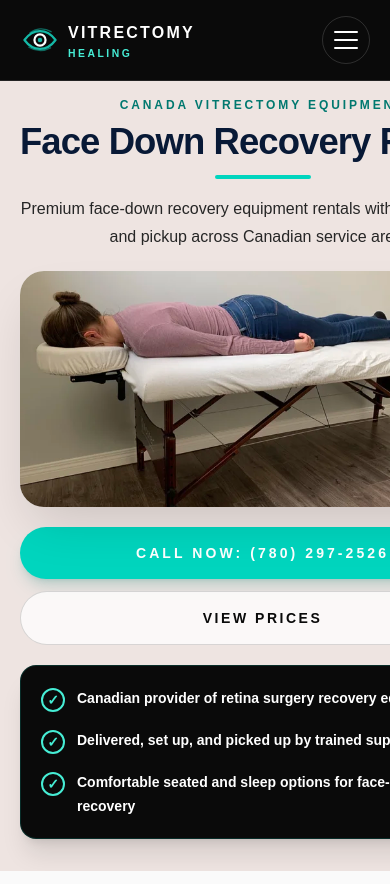
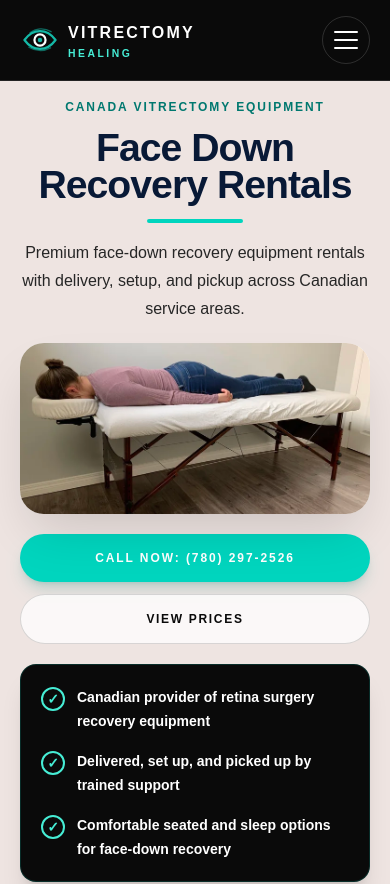
Before and after one commit to vitrectomyrentals/vitrectomy-healing, a Next.js app: page / in a window 390 px wide. Shown: the top 884 px of the page. Built offline with nearby package versions, Linux system fonts and the light colour scheme.

Commit message:
Fix mobile hero overflow

```diff
--- a/app/globals.css
+++ b/app/globals.css
@@ -13,6 +13,11 @@ body {
   margin: 0;
   font-family: Arial, Helvetica, sans-serif;
   background: #ffffff;
+  overflow-x: clip;
+}
+
+html {
+  overflow-x: clip;
 }
 
 summary::-webkit-details-marker {
--- a/app/page.tsx
+++ b/app/page.tsx
@@ -65,10 +65,10 @@ export default function Home() {
       <section className="overflow-hidden bg-[#eee4e1]">
         <div className="mx-auto grid max-w-7xl gap-5 px-5 pb-8 pt-4 sm:px-8 sm:pb-12 sm:pt-6 lg:hidden">
           <div className="mx-auto max-w-xl text-center">
-            <p className="mb-3 text-xs font-black uppercase tracking-[0.24em] text-teal-700">
+            <p className="mb-3 text-xs font-black uppercase leading-5 tracking-[0.16em] text-teal-700 sm:tracking-[0.24em]">
               Canada Vitrectomy Equipment
             </p>
-            <h1 className="whitespace-nowrap text-[2.28rem] font-black leading-[0.92] tracking-tight text-[#081936] min-[420px]:text-[2.45rem] sm:text-5xl">
+            <h1 className="text-balance text-[2.45rem] font-black leading-[0.95] tracking-tight text-[#081936] min-[420px]:text-[2.8rem] sm:text-5xl">
               Face Down Recovery Rentals
             </h1>
             <div className="mx-auto mt-4 h-1 w-24 rounded-full bg-teal-400" />
@@ -92,13 +92,13 @@ export default function Home() {
             <div className="mt-5 flex flex-col gap-3">
               <a
                 href={`tel:${phoneNumber}`}
-                className="rounded-full bg-teal-400 px-6 py-4 text-center text-sm font-black uppercase tracking-[0.22em] text-white shadow-lg shadow-teal-700/20 transition hover:bg-teal-500"
+                className="mx-auto w-full max-w-md rounded-full bg-teal-400 px-5 py-4 text-center text-xs font-black uppercase tracking-[0.16em] text-white shadow-lg shadow-teal-700/20 transition hover:bg-teal-500 sm:text-sm sm:tracking-[0.22em]"
               >
                 Call Now: {displayPhoneNumber}
               </a>
               <Link
                 href="/prices"
-                className="rounded-full border border-neutral-950/15 bg-white/75 px-6 py-4 text-center text-sm font-black uppercase tracking-[0.18em] text-neutral-950 transition hover:bg-white"
+                className="mx-auto w-full max-w-md rounded-full border border-neutral-950/15 bg-white/75 px-5 py-4 text-center text-xs font-black uppercase tracking-[0.14em] text-neutral-950 transition hover:bg-white sm:text-sm sm:tracking-[0.18em]"
               >
                 View Prices
               </Link>
```
